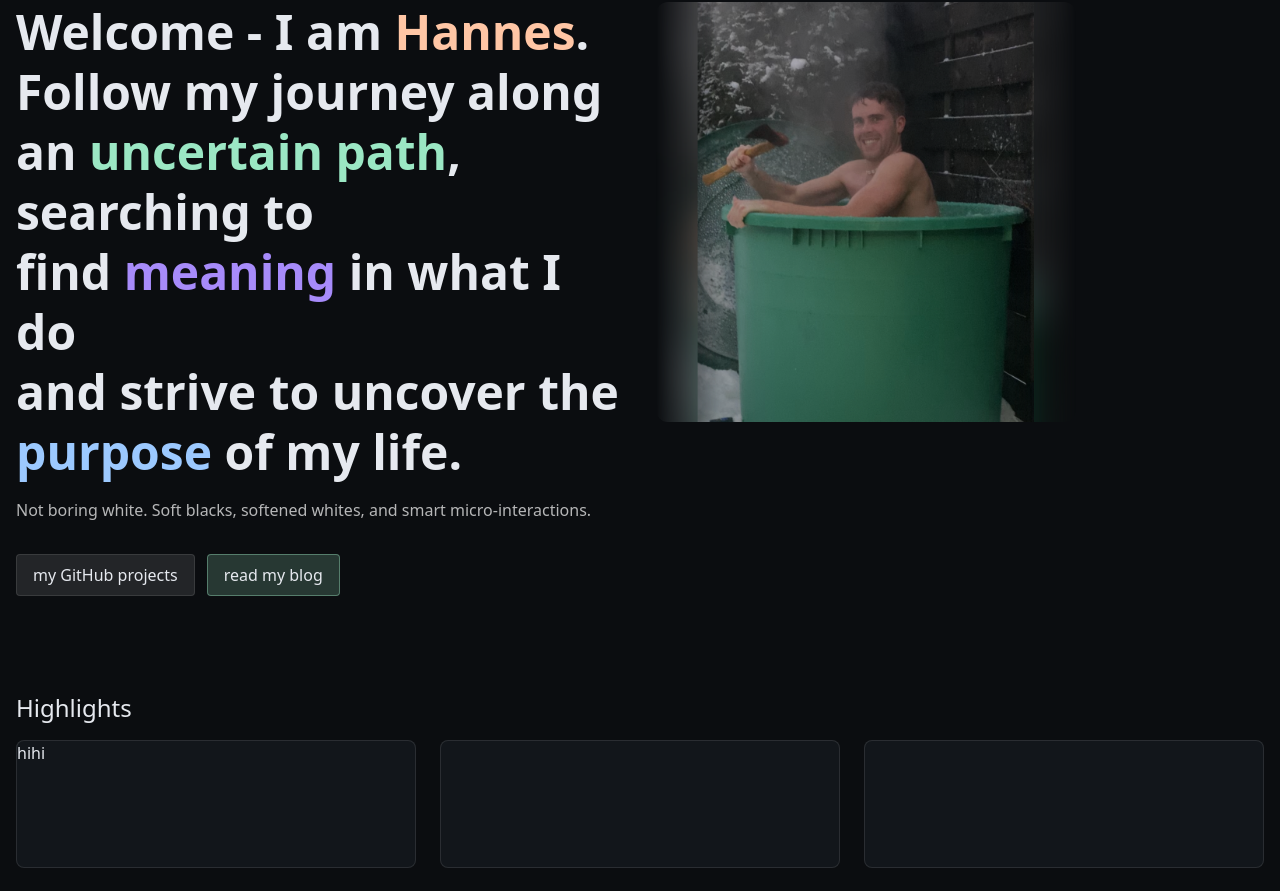
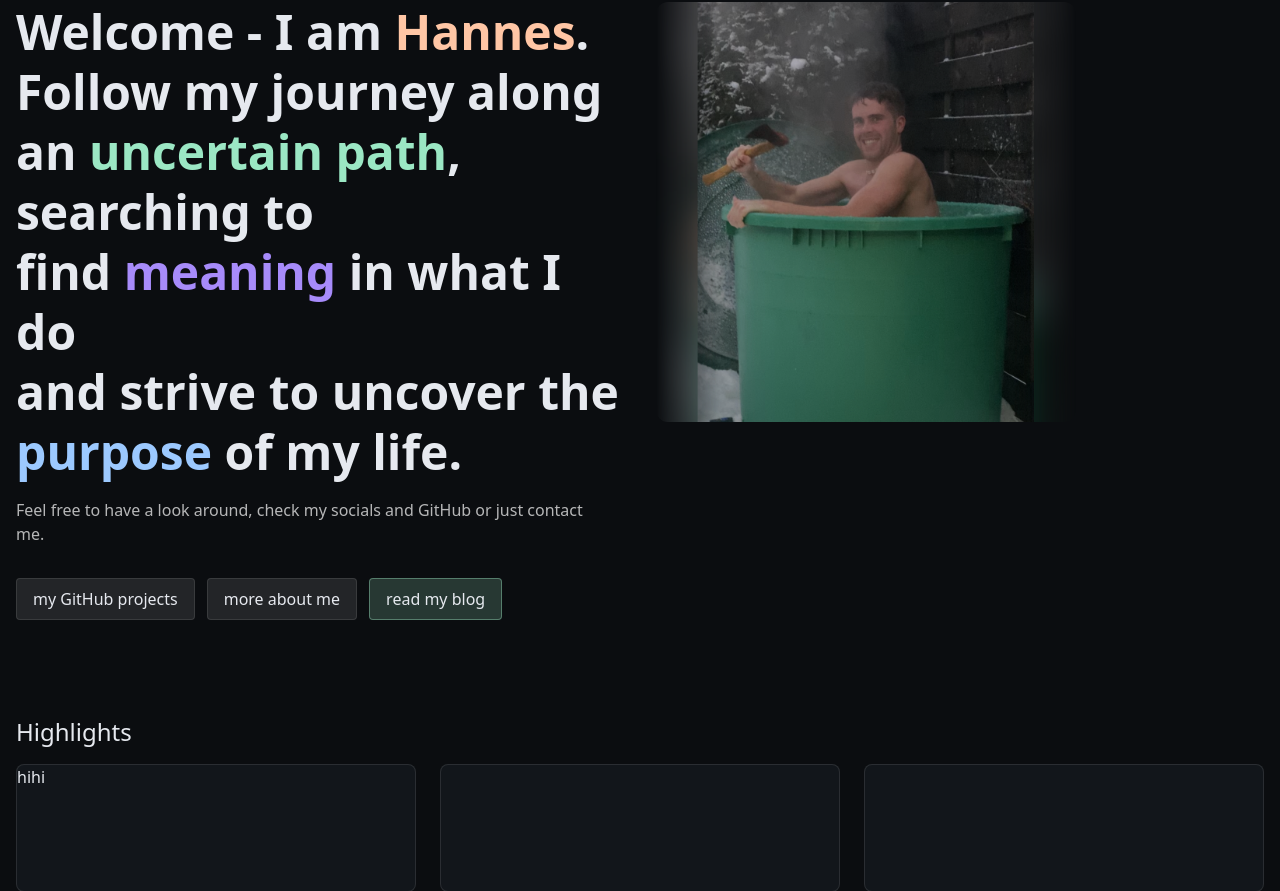
Before and after one commit to yhupe/portfolio, a FastAPI app: page / in a window 1280 px wide. Shown: the part 94-985 px from the top of the page. Run offline with FastAPI, Linux system fonts and the light colour scheme; style sheets or scripts are compiled from the project's sources.

Commit message:
adding some text, tried to import a google font

```diff
--- a/app/public/static/css/input.css
+++ b/app/public/static/css/input.css
@@ -1,6 +1,3 @@
-/* digital Fonts */
-@import url('https://fonts.googleapis.com/css2?family=Share+Tech+Mono&display=swap');
-
 
 @import "tailwindcss";
 
@@ -30,6 +27,4 @@
   --color-accent-lavenderblue:#6a5acd;
 
 
-  /* echte Monospace-Variante, „digital“ anmutend */
-  --font-countdown-mono: "Share Tech Mono", ui-monospace, SFMono-Regular, Menlo, Monaco, Consolas, "Liberation Mono", monospace;
-}
+ }
--- a/app/public/templates/index.html
+++ b/app/public/templates/index.html
@@ -10,11 +10,14 @@
       find <span class="text-[#A78BFA]">meaning</span> in what I do <br/>
       and strive to uncover the <span class="text-accent-sky">purpose</span> of my life.
     </h1>
+
     <p class="mt-4 text-white/70 max-w-prose">
-      Not boring white. Soft blacks, softened whites, and smart micro-interactions.
+      Feel free to have a look around, check my socials and GitHub or just contact me.
     </p>
+
     <div class="mt-8 flex gap-3">
       <a href="/projects" class="px-4 py-2 rounded bg-white/10 hover:bg-white/15 border border-white/10">my GitHub projects</a>
+      <a href="/about" class="px-4 py-2 rounded bg-white/10 hover:bg-white/15 border border-white/10">more about me</a>
       <a href="/blog" class="px-4 py-2 rounded bg-accent-mint/20 hover:bg-accent-mint/30 border border-accent-mint/40">read my blog</a>
     </div>
   </div>
@@ -25,7 +28,7 @@
        alt="picture of Hannes"
        class="block w-full h-auto object-cover"
        style="
-         max-height: 30rem;
+         max-height: 32rem;
          -webkit-mask-image: linear-gradient(to right, transparent, black 15%, black 85%, transparent);
                  mask-image: linear-gradient(to right, transparent, black 15%, black 85%, transparent);
          -webkit-mask-repeat: no-repeat; mask-repeat: no-repeat;
```
